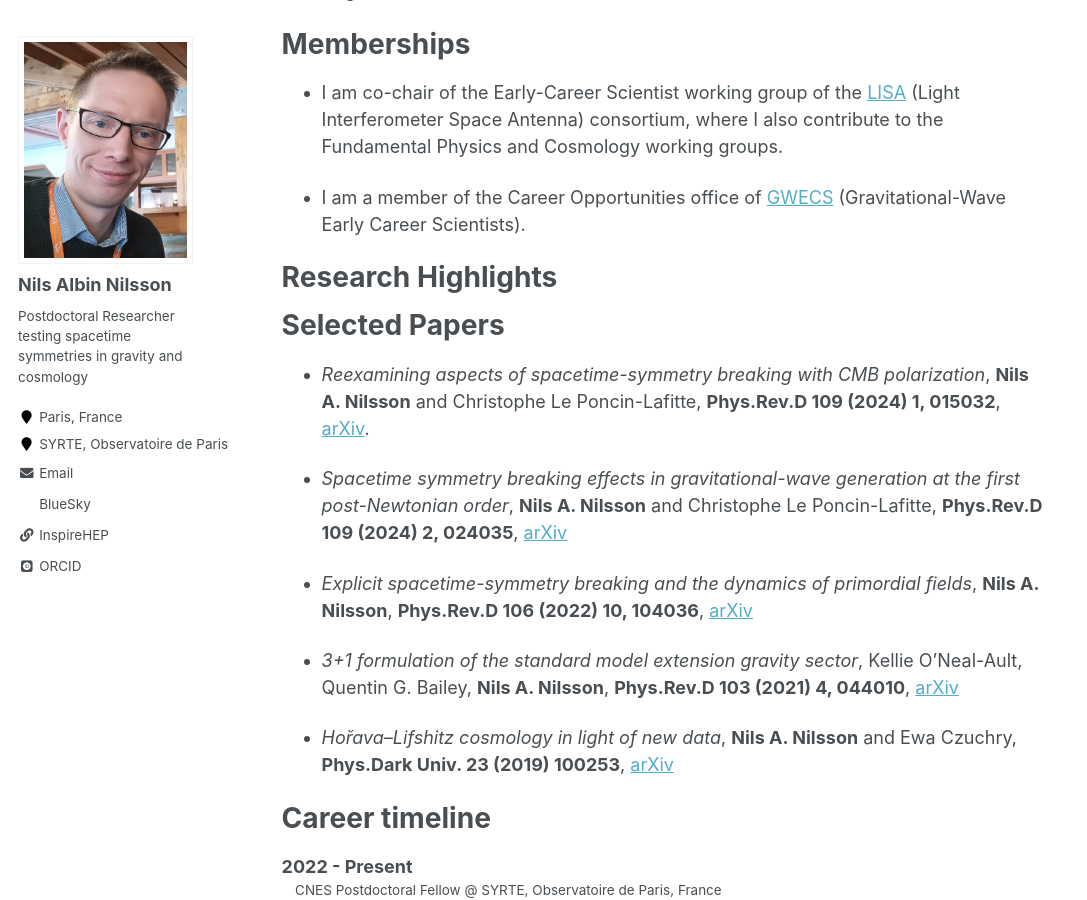
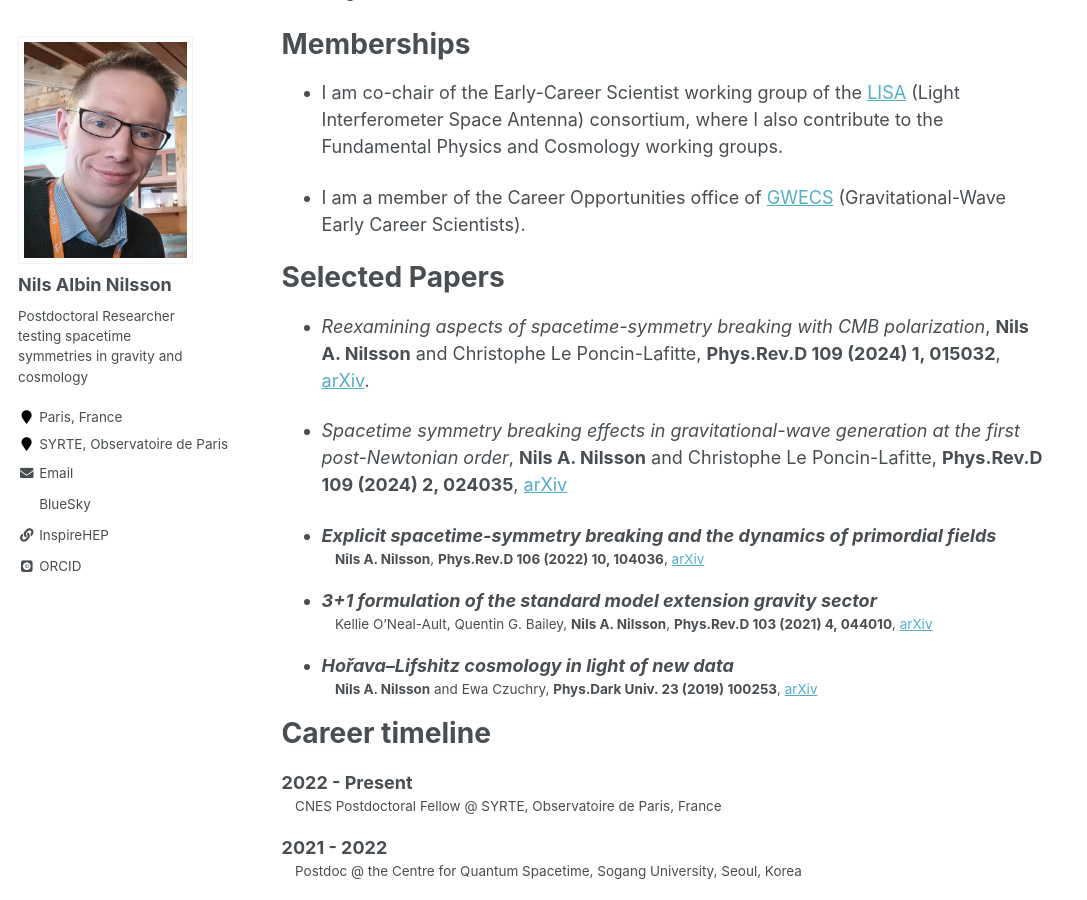
Before and after one commit to nilsanilsson/nilsanilsson.github.io, a Jekyll site: the page built from _pages/about.md, in a window 1280 px wide and 900 px high, scrolled down 345 px. Shown: the whole window, without its empty margins (0-1087 px from the left). Built offline with Jekyll 4.4.1, drawn with Linux system fonts in a browser that asks for light colours; some web fonts are replaced.

Commit message:
Update about.md

```diff
--- a/_pages/about.md
+++ b/_pages/about.md
@@ -17,20 +17,20 @@ Memberships
 * I am a member of the Career Opportunities office of [GWECS](https://gwecs.org/) (Gravitational-Wave Early Career Scientists).
 
 
-Research Highlights
-======
-
 Selected Papers
 ======
 * _Reexamining aspects of spacetime-symmetry breaking with CMB polarization_, **Nils A. Nilsson** and Christophe Le Poncin-Lafitte, **Phys.Rev.D 109 (2024) 1, 015032**, [arXiv](https://arxiv.org/abs/2311.16368).
 
 * _Spacetime symmetry breaking effects in gravitational-wave generation at the first post-Newtonian order_, **Nils A. Nilsson** and Christophe Le Poncin-Lafitte, **Phys.Rev.D 109 (2024) 2, 024035**, [arXiv](https://arxiv.org/abs/2307.13302)
 
-* _Explicit spacetime-symmetry breaking and the dynamics of primordial fields_, **Nils A. Nilsson**, **Phys.Rev.D 106 (2022) 10, 104036**, [arXiv](https://arxiv.org/abs/2205.00496)
+* _Explicit spacetime-symmetry breaking and the dynamics of primordial fields_
+:	**Nils A. Nilsson**, **Phys.Rev.D 106 (2022) 10, 104036**, [arXiv](https://arxiv.org/abs/2205.00496)
 
-* _3+1 formulation of the standard model extension gravity sector_, Kellie O'Neal-Ault, Quentin G. Bailey, **Nils A. Nilsson**, **Phys.Rev.D 103 (2021) 4, 044010**, [arXiv](https://arxiv.org/abs/2009.00949)
+* _3+1 formulation of the standard model extension gravity sector_
+:	 Kellie O'Neal-Ault, Quentin G. Bailey, **Nils A. Nilsson**, **Phys.Rev.D 103 (2021) 4, 044010**, [arXiv](https://arxiv.org/abs/2009.00949)
 
-* _Hořava–Lifshitz cosmology in light of new data_, **Nils A. Nilsson** and Ewa Czuchry, **Phys.Dark Univ. 23 (2019) 100253**, [arXiv](https://arxiv.org/abs/1803.03615)
+* _Hořava–Lifshitz cosmology in light of new data_
+:	 **Nils A. Nilsson** and Ewa Czuchry, **Phys.Dark Univ. 23 (2019) 100253**, [arXiv](https://arxiv.org/abs/1803.03615)
 
 
 
```
